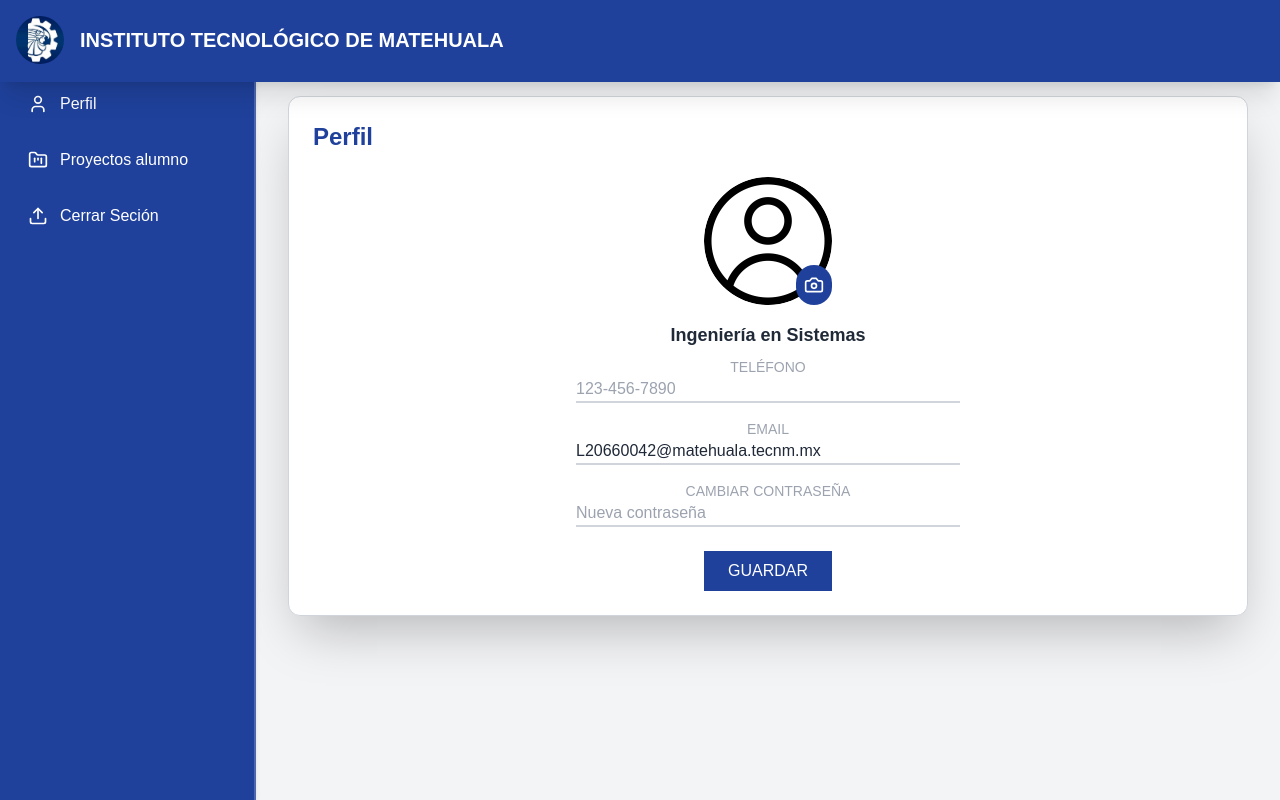
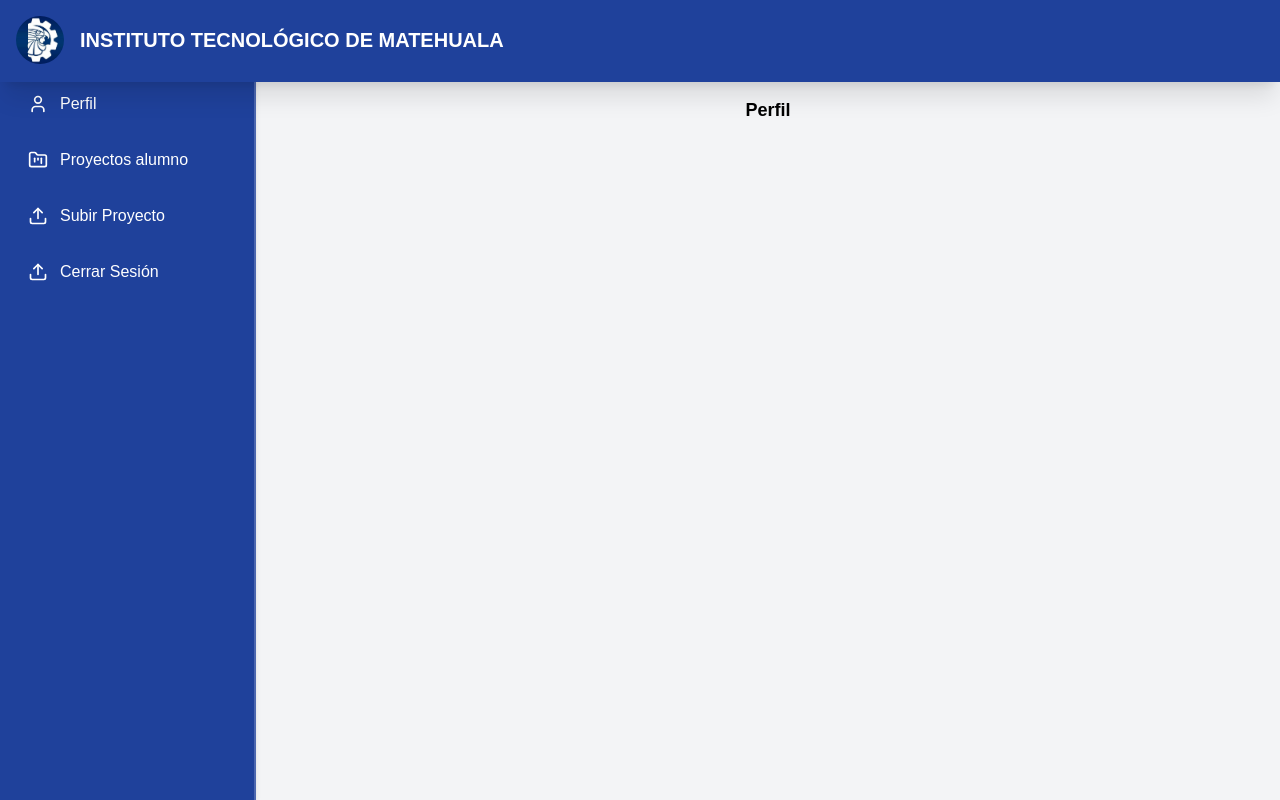
Before and after one commit to Alexandro417/RP, a React (Create React App) app in the folder frontend/: page /alumno in a window 1280 px wide. Both pictures are taken after a click on the link "Perfil". Built offline with nearby package versions, Linux system fonts and the light colour scheme.

Commit message:
Update Alumno.jsx

```diff
--- a/frontend/src/components/Pantallas/Alumno.jsx
+++ b/frontend/src/components/Pantallas/Alumno.jsx
@@ -4,8 +4,8 @@ import { Button } from "../ui/Button";
 import { DropdownMenu, DropdownMenuTrigger, DropdownMenuContent, DropdownMenuItem } from "../ui/dropdown-menu";
 
 export default function Dashboard() {
-  const [view, setView] = useState('myProject'); // Estado para controlar la vista actual (Mi Proyecto, Banco de Proyectos o Perfil)
-  const [isMenuOpen, setIsMenuOpen] = useState(false); // Estado para el menú móvil
+  const [view, setView] = useState('myProject'); // Controla la vista actual
+  const [isMenuOpen, setIsMenuOpen] = useState(false); // Controla el menú móvil
 
   const projectStages = [
     { name: 'Propuesta', completed: true },
@@ -13,13 +13,6 @@ export default function Dashboard() {
     { name: 'Desarrollo', completed: true },
     { name: 'Pruebas', completed: true },
     { name: 'Entrega', completed: false },
-  ];
-
-  // Lista de proyectos para el Banco de Proyectos
-  const projects = [
-    { name: 'Sistema de Gestión', company: 'TechSolutions', description: 'Optimiza el control de stock y mejora la eficiencia operativa.', image: '/placeholder.svg?height=200&width=300' },
-    { name: 'Aplicación Móvil', company: 'AppDev', description: 'Desarrollo de una app para mejorar la productividad.', image: '/placeholder.svg?height=200&width=300' },
-    { name: 'E-commerce', company: 'ShopMasters', description: 'Plataforma de compras online para pequeñas empresas.', image: '/placeholder.svg?height=200&width=300' },
   ];
 
   const projectDetails = {
@@ -41,118 +34,93 @@ export default function Dashboard() {
             <h1 className="text-xl font-bold">INSTITUTO TECNOLÓGICO DE MATEHUALA</h1>
           </div>
 
-          {/* Menú de hamburguesa para dispositivos móviles */}
           <button className="md:hidden p-2" onClick={() => setIsMenuOpen(!isMenuOpen)}>
             {isMenuOpen ? <X className="w-6 h-6" /> : <Menu className="w-6 h-6" />}
           </button>
         </div>
       </header>
 
-      {/* Espacio reservado para el header fijo en dispositivos pequeños */}
       <div className="flex flex-1 pt-16 md:pt-0">
-        {/* Sidebar (visible solo en pantallas grandes) */}
+        {/* Sidebar */}
         <div className={`md:w-64 bg-[rgb(31,65,155)] text-white p-5 border-r-2 border-white/20 fixed top-16 left-0 bottom-0 md:block ${isMenuOpen ? 'block' : 'hidden'} shadow-md`}>
           <nav className="space-y-4">
-            {/* Menú Perfil */}
             <a href="#" className="flex items-center space-x-3 px-2 py-2 rounded hover:bg-white/10" onClick={() => setView('profile')}>
               <User className="w-5 h-5" />
               <span>Perfil</span>
             </a>
-
-            {/* Menú Proyectos */}
             <a href="#" className="flex items-center space-x-3 px-2 py-2 rounded hover:bg-white/10" onClick={() => setView('myProject')}>
               <FolderKanban className="w-5 h-5" />
               <span>Proyectos alumno</span>
             </a>
-
-            {/* Menú Cerrar sesión */}
+            <a href="#" className="flex items-center space-x-3 px-2 py-2 rounded hover:bg-white/10" onClick={() => setView('uploadProject')}>
+              <Upload className="w-5 h-5" />
+              <span>Subir Proyecto</span>
+            </a>
             <a href="#" className="flex items-center space-x-3 px-2 py-2 rounded hover:bg-white/10">
               <Upload className="w-5 h-5" />
-              <span>Cerrar Seción</span>
+              <span>Cerrar Sesión</span>
             </a>
           </nav>
         </div>
 
-        {/* Main Content */}
-        <div className="flex-1 p-8 md:ml-64 mt-16 overflow-y-auto"> {/* El contenedor tiene overflow-y-auto y margen superior mt-16 */}
-          <div className="bg-white rounded-xl shadow-2xl p-6 border border-gray-300">
-            <div className="flex justify-between items-center mb-6">
-              <h2 className="text-2xl font-semibold text-[rgb(31,65,155)]">{view === 'profile' ? 'Perfil' : view === 'myProject' ? 'Mi Proyecto' : 'Banco de Proyectos'}</h2>
-              <div className="flex space-x-4">
-                {view !== 'profile' && (
-                  <>
-                    <Button variant="outline" className="rounded-md text-[rgb(31,65,155)] border-gray-300 hover:border-[rgb(31,65,155)]">
-                      <Download className="mr-2 h-4 w-4" /> Descargar formatos
-                    </Button>
-                    <DropdownMenu>
-                      <DropdownMenuTrigger asChild>
-                        <Button variant="outline" className="rounded-md text-[rgb(31,65,155)] border-gray-300 hover:border-[rgb(31,65,155)]">
-                          Ir a <ChevronDown className="ml-2 h-4 w-4" />
-                        </Button>
-                      </DropdownMenuTrigger>
-                      <DropdownMenuContent>
-                        <DropdownMenuItem onClick={() => setView('myProject')}>Mi proyecto</DropdownMenuItem>
-                        <DropdownMenuItem onClick={() => setView('projectsBank')}>Banco de proyectos</DropdownMenuItem>
-                      </DropdownMenuContent>
-                    </DropdownMenu>
-                  </>
-                )}
-              </div>
-            </div>
-
-            {/* Mostrar contenido basado en la vista seleccionada */}
-            {view === 'profile' ? (
-              <div className="flex flex-col items-center text-center">
-                {/* Imagen de perfil y botón para cambiar */}
-                <div className="relative mb-4">
-                  <img
-                    src="/image/perfil.png"  // Imagen de perfil actualizada
-                    alt="Imagen de perfil"
-                    className="w-32 h-32 rounded-full object-cover"
-                  />
-                  <Button className="absolute bottom-0 right-0 bg-[rgb(31,65,155)] text-white p-2 rounded-full">
-                    <Camera className="w-5 h-5" />
-                  </Button>
-                </div>
-
-                {/* Información de perfil */}
-                <p className="text-lg text-gray-800 font-semibold mb-2">Ingeniería en Sistemas</p>
-
-                {/* Formulario de perfil */}
-                <div className="w-full max-w-sm">
-                  <div className="mb-4">
-                    <p className="text-sm text-gray-400 uppercase">Teléfono</p>
+        <div className="flex-1 p-8 md:ml-64 mt-16 overflow-y-auto">
+          {view === 'uploadProject' ? (
+            <div className="bg-white rounded-xl shadow-2xl p-6 border border-gray-300 max-w-xl mx-auto">
+              <h2 className="text-2xl font-semibold text-[rgb(31,65,155)] mb-6">Subir Proyecto</h2>
+              <form className="space-y-4">
+                <div>
+                  <label className="block text-sm text-gray-700 mb-2">Nombre del Proyecto</label>
                   <input
                     type="text"
                     className="w-full border-b-2 border-gray-300 focus:border-[rgb(31,65,155)] outline-none text-gray-800"
-                      placeholder="123-456-7890"
+                    placeholder="Escribe el nombre del proyecto"
                   />
                 </div>
-                  <div className="mb-4">
-                    <p className="text-sm text-gray-400 uppercase">Email</p>
+                <div>
+                  <label className="block text-sm text-gray-700 mb-2">Cronograma preliminar de actividades</label>
+                  <textarea
+                    rows="3"
+                    className="w-full border-b-2 border-gray-300 focus:border-[rgb(31,65,155)] outline-none text-gray-800"
+                    placeholder="Describe el cronograma"
+                  ></textarea>
+                </div>
+                <div>
+                  <label className="block text-sm text-gray-700 mb-2">Descripción detallada de las actividades</label>
+                  <textarea
+                    rows="4"
+                    className="w-full border-b-2 border-gray-300 focus:border-[rgb(31,65,155)] outline-none text-gray-800"
+                    placeholder="Describe las actividades"
+                  ></textarea>
+                </div>
+                <div>
+                  <label className="block text-sm text-gray-700 mb-2">Lugar donde se realizará el proyecto</label>
                   <input
-                      type="email"
+                    type="text"
                     className="w-full border-b-2 border-gray-300 focus:border-[rgb(31,65,155)] outline-none text-gray-800"
-                      value="L20660042@matehuala.tecnm.mx"
-                      readOnly
+                    placeholder="Escribe el lugar"
                   />
                 </div>
-                  <div className="mb-4">
-                    <p className="text-sm text-gray-400 uppercase">Cambiar contraseña</p>
+                <div>
+                  <label className="block text-sm text-gray-700 mb-2">Información de la organización</label>
+                  <textarea
+                    rows="3"
+                    className="w-full border-b-2 border-gray-300 focus:border-[rgb(31,65,155)] outline-none text-gray-800"
+                    placeholder="Describe la empresa o institución"
+                  ></textarea>
+                </div>
+                <div>
+                  <label className="block text-sm text-gray-700 mb-2">Imagen del Proyecto</label>
                   <input
-                      type="password"
-                      className="w-full border-b-2 border-gray-300 focus:border-[rgb(31,65,155)] outline-none text-gray-800"
-                      placeholder="Nueva contraseña"
+                    type="file"
+                    className="block w-full text-sm text-gray-500 border-b-2 border-gray-300 focus:border-[rgb(31,65,155)]"
                   />
                 </div>
-
-                  {/* Botón Guardar */}
-                  <div className="flex justify-center mt-6">
+                <div className="flex justify-center">
                   <button className="bg-[rgb(31,65,155)] text-white px-6 py-2 rounded-lg hover:bg-blue-600 focus:outline-none">
-                      GUARDAR
+                    Subir Proyecto
                   </button>
                 </div>
-                </div>
+              </form>
             </div>
           ) : view === 'myProject' ? (
             <div className="bg-gray-50 rounded-lg p-6 mb-6 shadow-sm border border-gray-200 w-full max-w-4xl mx-auto flex flex-col items-center justify-between">
@@ -169,7 +137,6 @@ export default function Dashboard() {
                 <p className="text-gray-700 text-xs">{projectDetails.description}</p>
               </div>
 
-                {/* Etapas */}
               <div className="flex flex-row items-center space-x-6 mb-4">
                 {projectStages.map((stage, index) => (
                   <React.Fragment key={index}>
@@ -195,25 +162,12 @@ export default function Dashboard() {
               </div>
             </div>
           ) : (
-              <div className="grid grid-cols-1 sm:grid-cols-2 md:grid-cols-3 gap-6">
-                {projects.map((project, index) => (
-                  <div key={index} className="bg-white p-4 rounded-lg shadow-md">
-                    <img
-                      src={project.image}
-                      alt="Imagen de proyecto"
-                      className="w-full h-40 object-cover rounded-md"
-                    />
-                    <h3 className="text-lg font-semibold text-[rgb(31,65,155)] mt-4">{project.name}</h3>
-                    <p className="text-sm text-gray-600">{project.company}</p>
-                    <p className="text-xs text-gray-500 mt-2">{project.description}</p>
-                    <Button variant="outline" className="mt-4 rounded-md">Ver archivos</Button>
-                  </div>
-                ))}
+            <div className="flex flex-col items-center text-center">
+              <h2 className="text-lg font-semibold">Perfil</h2>
             </div>
           )}
         </div>
       </div>
     </div>
-    </div>
   );
 }
```
Lines whose indentation alone changed are shown as unchanged.
